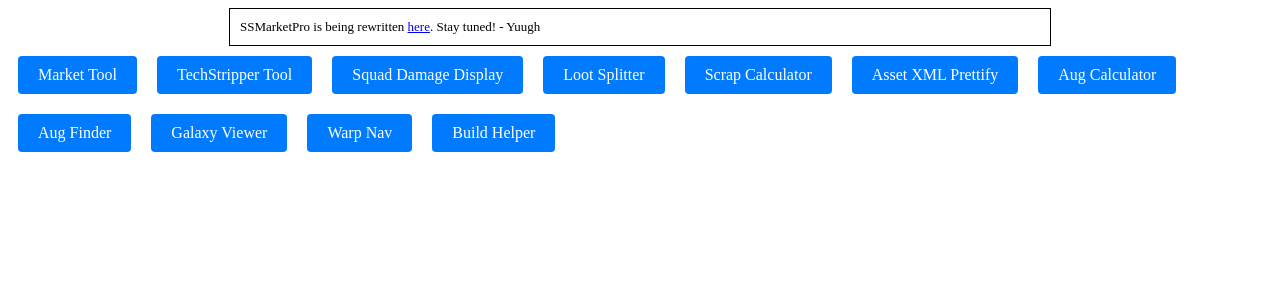
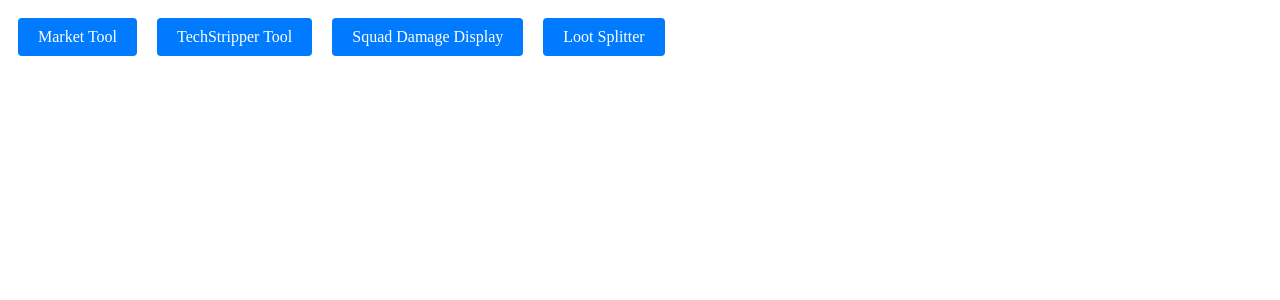
Before and after one commit to Drew99Kt/ssMarketPro, a Vue app: page / in a window 1280 px wide. Shown: the top 300 px of the page. Built offline with nearby package versions, Linux system fonts and the light colour scheme; what v-network-graph would draw is missing.

Commit message:
Disable yuugh stuff

```diff
--- a/src/components/TopNavBar.vue
+++ b/src/components/TopNavBar.vue
@@ -1,21 +1,21 @@
 <template>
-    <div id="banner">
+    <!-- <div id="banner">
         <div id="banner-content">
             SSMarketPro is being rewritten <a href="https://www.sonatabrain.com">here</a>. Stay tuned! - Yuugh
         </div>
-    </div>
+    </div> -->
     <div>
       <router-link to="/market" tag="button" class="button-style">Market Tool</router-link>
       <router-link to="/techstripper" tag="button" class="button-style">TechStripper Tool</router-link>
       <router-link to="/squaddamagedisplay" tag="button" class="button-style">Squad Damage Display</router-link>
       <router-link to="/lootsplitter" tag="button" class="button-style">Loot Splitter</router-link>
-      <router-link to="/scrapcalculator" tag="button" class="button-style">Scrap Calculator</router-link>
+      <!-- <router-link to="/scrapcalculator" tag="button" class="button-style">Scrap Calculator</router-link>
       <router-link to="/assetXMLPrettify" tag="button" class="button-style">Asset XML Prettify</router-link>
       <router-link to="/augcalculator" tag="button" class="button-style">Aug Calculator</router-link>
       <router-link to="/augfinder" tag="button" class="button-style">Aug Finder</router-link>
       <router-link to="/galaxyViewer" tag="button" class="button-style">Galaxy Viewer</router-link>
       <router-link to="/warpNavigator" tag="button" class="button-style">Warp Nav</router-link>
-      <router-link to="/buildhelper" tag="button" class="button-style">Build Helper</router-link>
+      <router-link to="/buildhelper" tag="button" class="button-style">Build Helper</router-link> -->
     </div>
   </template>
 
```
Also changed, not shown: src/router.js (+7 -7 lines).
